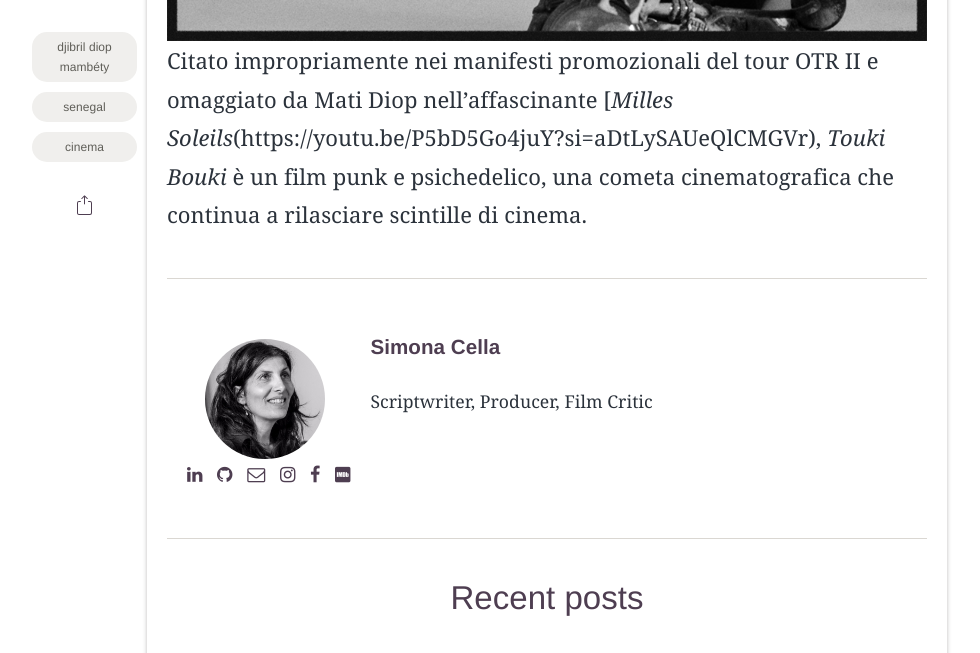
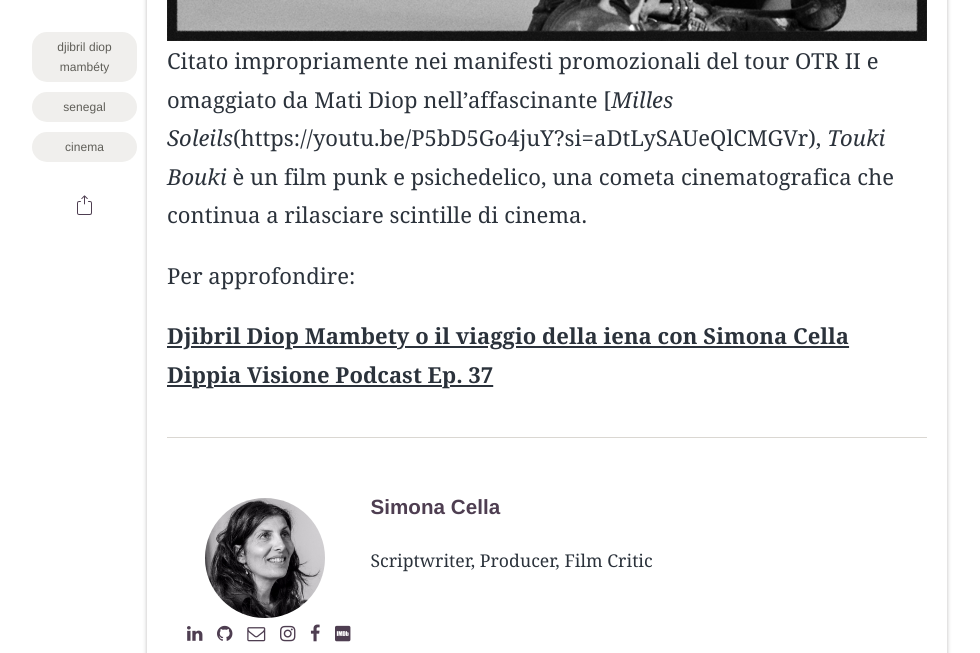
Before and after one commit to simonacella/simonacella.github.io, a Jekyll site: the page built from _posts/1973-05-01-Touki-Bouki.md, in a window 1280 px wide and 900 px high, scrolled down 7473 px, cut to the strip 0-653 px from the top of the window. Shown: the whole strip, without its empty margins (93-1073 px from the left). Built offline with Jekyll 4.4.1, drawn with Linux system fonts in a browser that asks for light colours; some web fonts are replaced; comment, search, counter and statistics services are not loaded.

Commit message:
Update 1973-05-01-Touki-Bouki.md

```diff
--- a/_posts/1973-05-01-Touki-Bouki.md
+++ b/_posts/1973-05-01-Touki-Bouki.md
@@ -11,7 +11,7 @@ description: Film drammatico senegalese diretto da Djibril Diop Mambéty
 
 > Un film profetico. Bellissimo, sconvolgente e inatteso che ci fa dubitare di noi stessi.
 
-Così Souleymane Cissé definisce _Touki Bouki_, primo lungometraggio di Djibril Diop Mambety, un film girato a Dakar nel 1973 che ancora risplende di un’attualità e di una lucidità sorprendente, soprattutto in tempi bui come quelli che stiamo vivendo.
+Così Souleymane Cissé definisce [_Touki Bouki_](https://www.raiplay.it/programmi/toukiboukiilviaggiodellaiena), primo lungometraggio di Djibril Diop Mambety, un film girato a Dakar nel 1973 che ancora risplende di un’attualità e di una lucidità sorprendente, soprattutto in tempi bui come quelli che stiamo vivendo.
 > Estatico, violento, divertente, sorprendente
 
 lo definisce invece Martin Scorsese nella prefazione al libro [_Djibril Diop mambety o il viaggio della Iena_](https://www.amazon.it/Djibril-rivoluzione-cinematografica-visionario-senegalese/dp/8878923605), ricordando inoltre come il film sia uno dei primi restaurato grazie al [_The World Cinema Project_](https://www.film-foundation.org/world-cinema?sortBy=title&sortOrder=1&page=6).
@@ -62,3 +62,7 @@ Un film profondamente anticapitalista come sarà _Hyènes_.
 ![OTRII](./assets/img/posts/beyonce1.jpg)
 Citato impropriamente nei manifesti promozionali del tour OTR II  e omaggiato da Mati Diop nell'affascinante
 [_Milles Soleils_(https://youtu.be/P5bD5Go4juY?si=aDtLySAUeQlCMGVr), _Touki Bouki_ è un film punk e psichedelico, una cometa cinematografica che continua a rilasciare scintille di cinema.
+
+Per approfondire:
+
+[**Djibril Diop Mambety o il viaggio della iena con Simona Cella Dippia Visione Podcast Ep. 37**](https://youtu.be/t238kLwIVgA?si=nIEJLEURg7rjuH2E)
```
